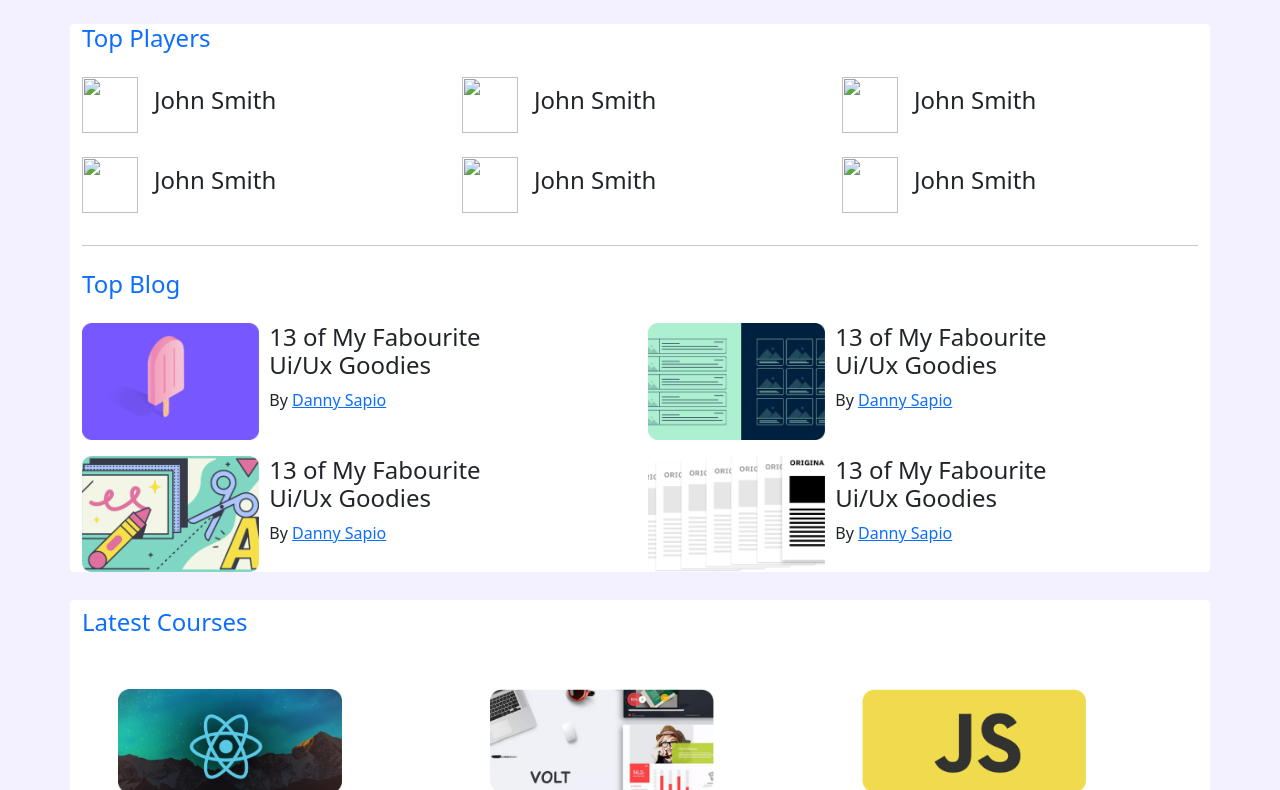
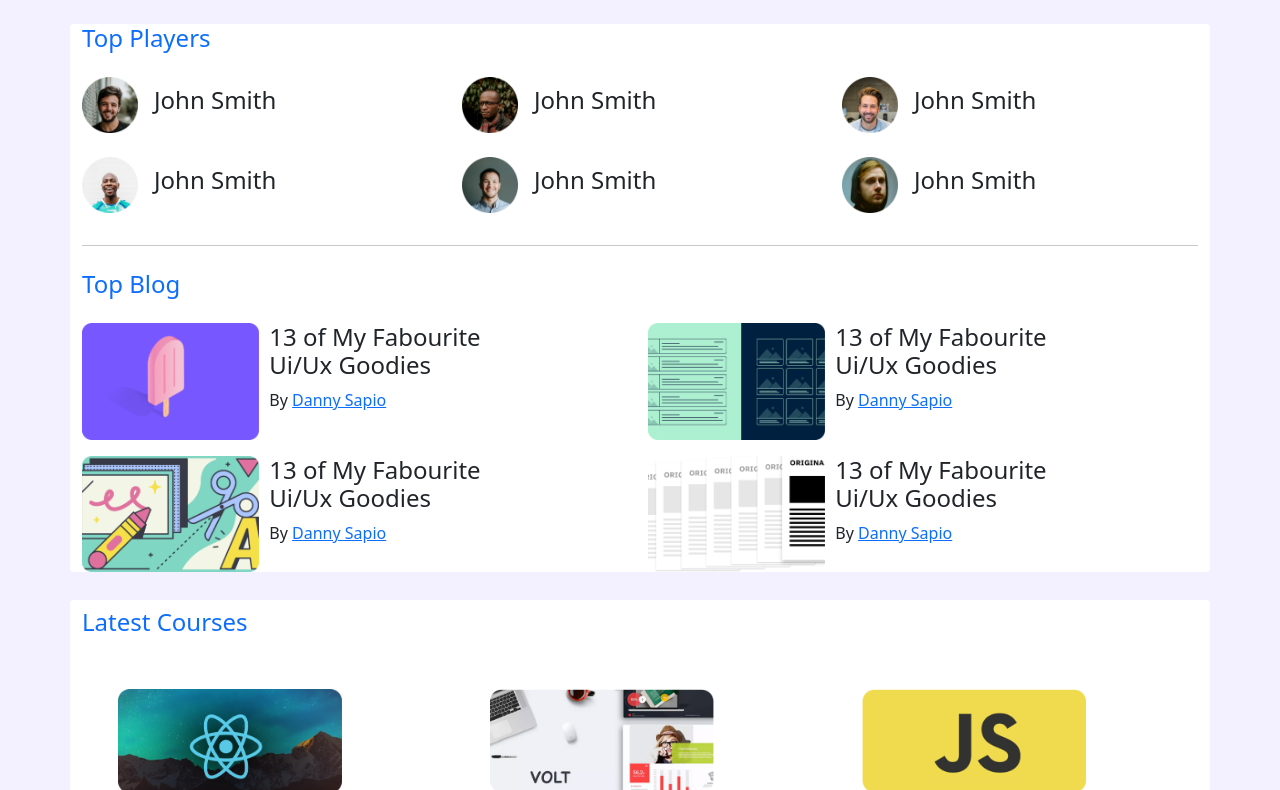
Before and after one commit to robinrakibul/leader-board-bootstrap5, a plain HTML site: page index.html in a window 1280 px wide. Shown: the part 84-874 px from the top of the page. Drawn offline with Linux system fonts and the light colour scheme; the site is published under a folder, as on GitHub Pages, so addresses that start at the root find nothing.

Commit message:
fixed image issue

```diff
--- a/index.html
+++ b/index.html
@@ -29,7 +29,7 @@
                 <a class="nav-link" href="#">Works</a>
               </li>
               <li class="nav-item">
-                <a class="nav-link" href="#"><img src="/images/icons/profile.png" alt="" width="51" height="51" class="d-inline-block align-text-top"></a>
+                <a class="nav-link" href="#"><img src="images/icons/profile.png" alt="" width="51" height="51" class="d-inline-block align-text-top"></a>
               </li>
             </ul>
           </div>
@@ -42,27 +42,27 @@
           <h4 class="text-primary my-4">Top Players</h4>
           <div class="row gy-4 pb-3">
             <div class="col-12 col-md-6 col-lg-4 d-flex align-items-center">
-              <img src="/images/players/player-1.png" height="56px" width="56px" alt="">
+              <img src="images/players/player-1.png" height="56px" width="56px" alt="">
               <h4 class="ms-3">John Smith</h4>
             </div>
             <div class="col-12 col-md-6 col-lg-4 d-flex align-items-center">
-              <img src="/images/players/player-2.png" height="56px" width="56px" alt="">
+              <img src="images/players/player-2.png" height="56px" width="56px" alt="">
               <h4 class="ms-3">John Smith</h4>
             </div>
             <div class="col-12 col-md-6 col-lg-4 d-flex align-items-center">
-              <img src="/images/players/player-3.png" height="56px" width="56px" alt="">
+              <img src="images/players/player-3.png" height="56px" width="56px" alt="">
               <h4 class="ms-3">John Smith</h4>
             </div>
             <div class="col-12 col-md-6 col-lg-4 d-flex align-items-center">
-              <img src="/images/players/player-4.png" height="56px" width="56px" alt="">
+              <img src="images/players/player-4.png" height="56px" width="56px" alt="">
               <h4 class="ms-3">John Smith</h4>
             </div>
             <div class="col-12 col-md-6 col-lg-4 d-flex align-items-center">
-              <img src="/images/players/player-5.png" height="56px" width="56px" alt="">
+              <img src="images/players/player-5.png" height="56px" width="56px" alt="">
               <h4 class="ms-3">John Smith</h4>
             </div>
             <div class="col-12 col-md-6 col-lg-4 d-flex align-items-center">
-              <img src="/images/players/player-6.png" height="56px" width="56px" alt="">
+              <img src="images/players/player-6.png" height="56px" width="56px" alt="">
               <h4 class="ms-3">John Smith</h4>
             </div>
           </div>
```
